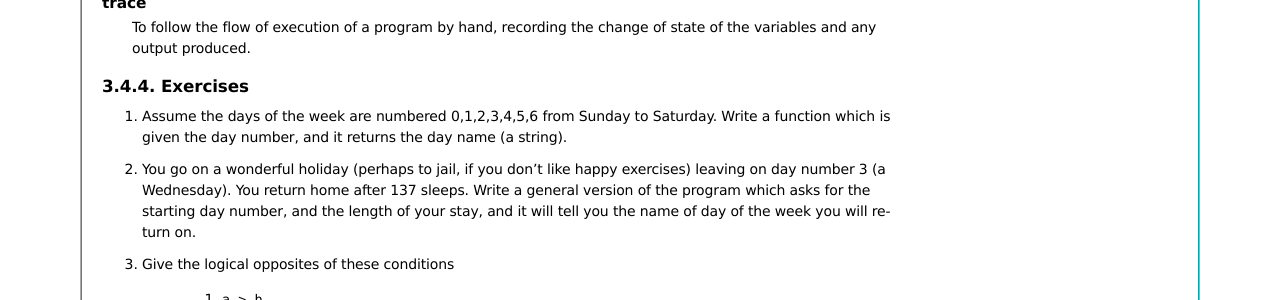
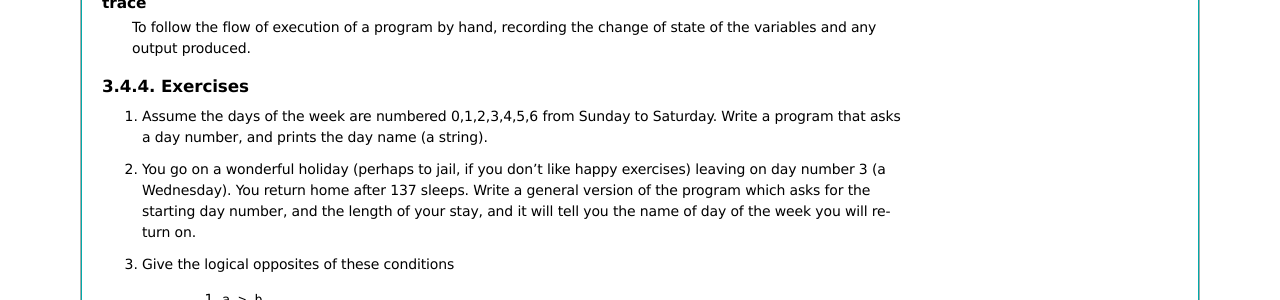
Before and after one commit to HowToThink/HowToThink, a Sphinx documentation site: the page built from source/PvL_03.rst, in a window 1280 px wide and 900 px high, scrolled down 35707 px. Shown: the part 152-452 px from the top of the window. Built offline with Sphinx 7.4.7, drawn with Linux system fonts in a browser that asks for light colours; formulas are drawn with MathJax 3.

Commit message:
Remove premature reference to function
See issue #25

```diff
--- a/source/PvL_03.rst
+++ b/source/PvL_03.rst
@@ -2458,7 +2458,7 @@ Exercises
 ---------
 
 #. Assume the days of the week are numbered 0,1,2,3,4,5,6 from Sunday to Saturday.
-   Write a function which is given the day number, and it returns the day name (a string).
+   Write a program that asks a day number, and prints the day name (a string).
 
 #. You go on a wonderful holiday (perhaps to jail, if you don't like happy exercises)
    leaving on day number 3 (a Wednesday).  You return home after 137 sleeps.
```
